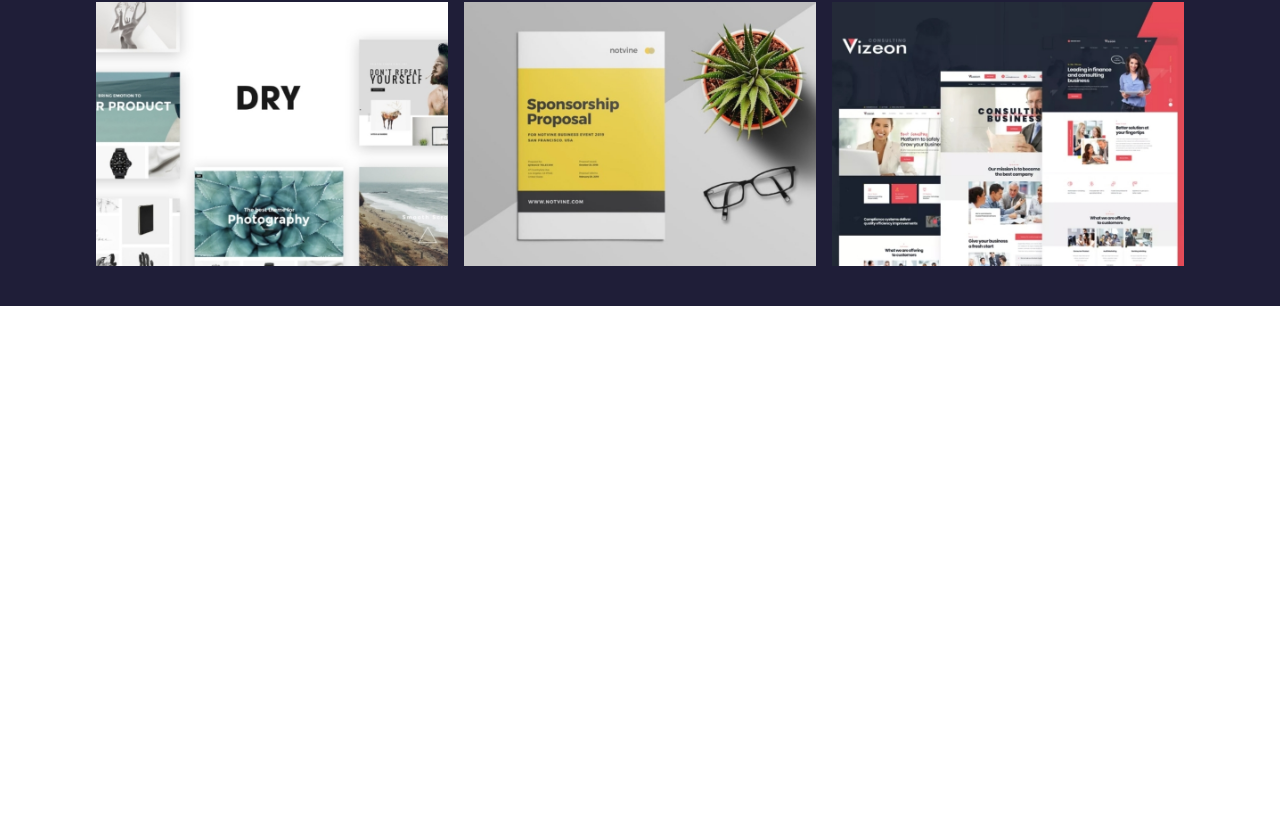
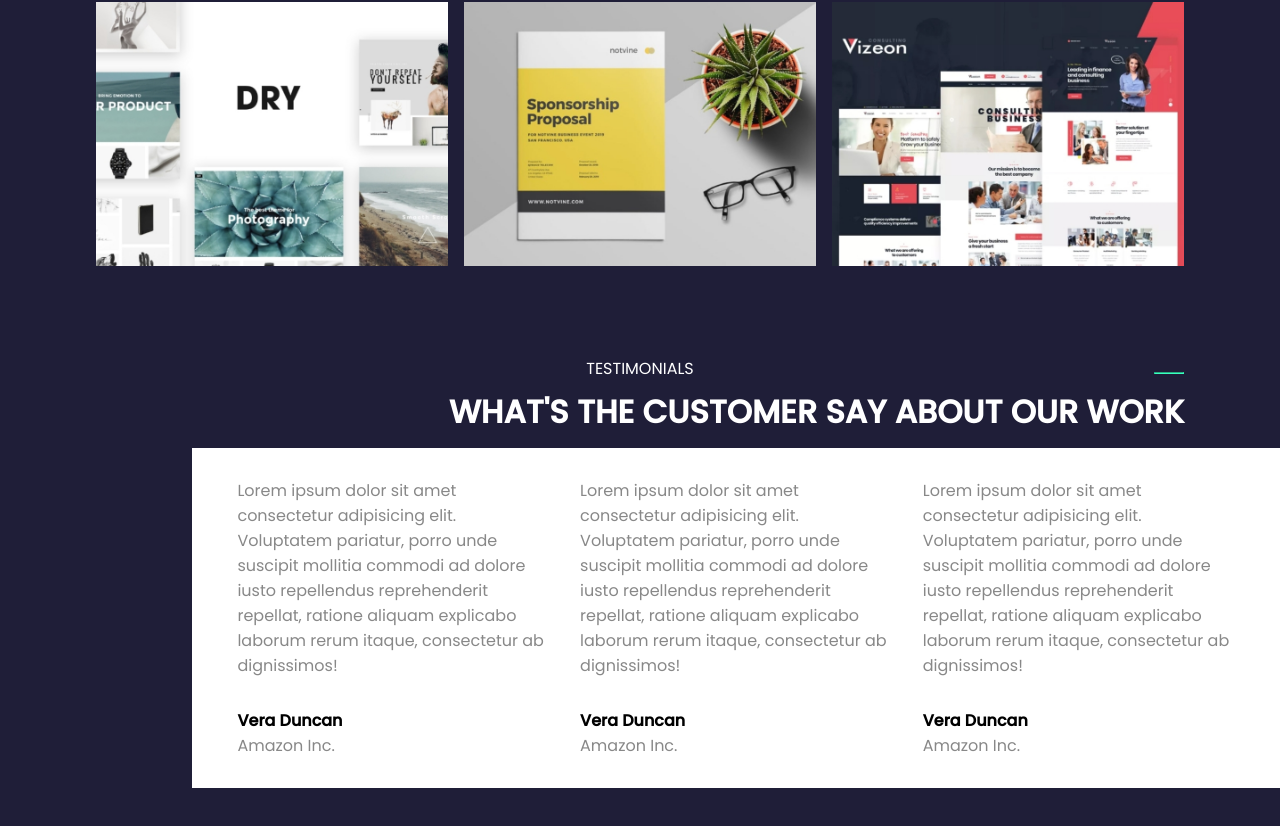
Before and after one commit to massimocolella02/proj-html-vuejs, a Vue app: page / in a window 1280 px wide. Shown: the part 2508-3334 px from the top of the page. Before the commit the page ends 2814 px from the top, so only its background shows below. Built offline with nearby package versions, Linux system fonts and the light colour scheme; some icons are missing.

Commit message:
completata sezione testimonials

```diff
--- a/src/App.vue
+++ b/src/App.vue
@@ -4,6 +4,7 @@ import HeaderComp from './components/HeaderComp.vue';
 import ConsultatsComp from './components/ConsultatsComp.vue';
 import AboutUs from './components/AboutUs.vue';
 import ProjectCom from './components/ProjectCom.vue'
+import TestimonialComp from './components/TestimonialComp.vue'
 
 export default{
   name: 'App',
@@ -12,7 +13,8 @@ export default{
     HeaderComp,
     ConsultatsComp,
     AboutUs,
-    ProjectCom
+    ProjectCom,
+    TestimonialComp
   }
 }
 </script>
@@ -23,6 +25,7 @@ export default{
   <ConsultatsComp/>
   <AboutUs/>
   <ProjectCom/>
+  <TestimonialComp/>
 </template>
 
 <style>
--- /dev/null
+++ b/src/components/TestimonialComp.vue
@@ -0,0 +1,81 @@
+<template>
+    <div id="testimonial">
+        <div class="title">
+            <span>testimonials</span>
+            <div>
+                <hr>
+            </div>
+        </div>
+        <div class="info">
+            <h2>what's the customer say about our work</h2>
+        </div>
+        <div class="recensioni">
+            <div class="item" v-for="(elem, index) in 3" :key="index">
+                <p>Lorem ipsum dolor sit amet consectetur adipisicing elit. Voluptatem pariatur, porro unde suscipit mollitia commodi ad dolore iusto repellendus reprehenderit repellat, ratione aliquam explicabo laborum rerum itaque, consectetur ab dignissimos!</p>
+                <h4>Vera Duncan</h4>
+                <span>Amazon Inc.</span>
+            </div>
+        </div>
+    </div>
+</template>
+
+<script>
+export default {
+
+}
+</script>
+
+<style scoped>
+    #testimonial{
+        background-color: var(--bg-color);
+        position: relative;
+        padding: 50px 0;
+    }
+    .title{
+        width: 85%;
+        margin: 0 auto;
+        color: white;
+        text-transform: uppercase;
+        display: flex;
+        justify-content: center;
+        position: relative;
+    }
+    .title hr{
+        display: inline-block;
+        border-color: var(--celeste);
+        width: 30px;
+    }
+    .title div{
+        position: absolute;
+        right: 0;
+    }
+    .info{
+        width: 85%;
+        margin: 0 auto;
+        color: white;
+        margin-top: 15px;
+    }
+    .info h2{
+        text-align: end;
+        text-transform: uppercase;
+        font-size: 2rem;
+        line-height: 2rem;
+    }
+    .recensioni{
+        width: 85%;
+        margin-left: auto;
+        margin-top: 20px;
+        display: flex;
+        justify-content: space-around;
+        background-color: white;
+        padding: 30px;
+    }
+    .item{
+        flex-basis: calc(100% / 3 - 3%);
+        color: #888888;
+    }
+    .item h4{
+        margin-top: 30px;
+        color: black;
+    }
+</style>
```
